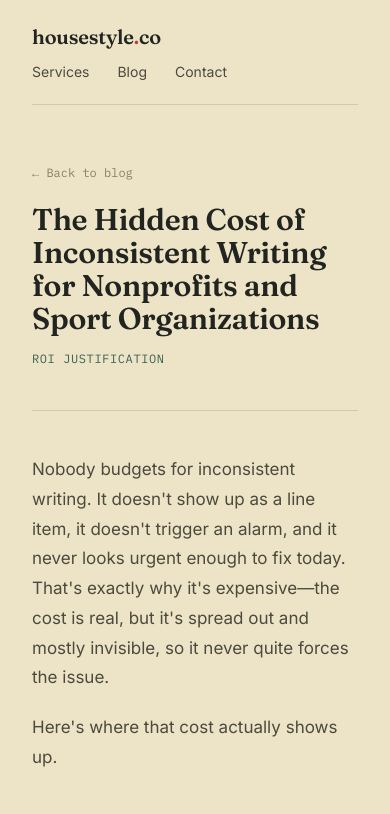
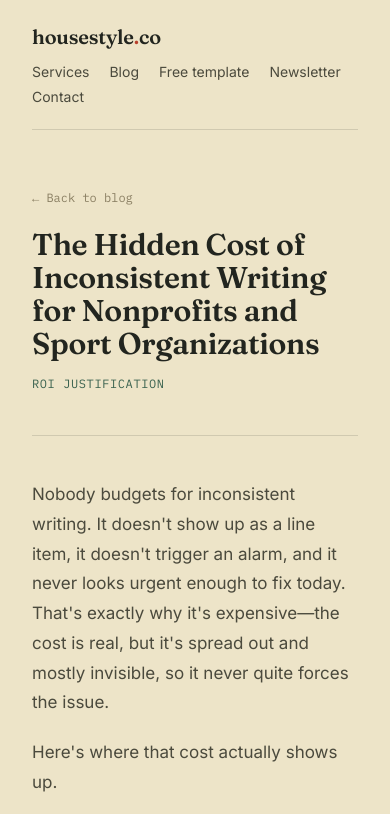
Before and after one commit to jmsmorris/housestyle-site, a plain HTML site: page blog/hidden-cost-of-inconsistent-writing.html in a window 390 px wide. Shown: the top 814 px of the page. Drawn offline with Linux system fonts and the light colour scheme.

Commit message:
Add Free template and Newsletter links to the top menu
Co-Authored-By: Claude Sonnet 5.5 <noreply@anthropic.com>
Claude-Session: https://claude.ai/code/session_01R6QrNX8HGoktYmMRhsbSsd

```diff
--- a/blog/hidden-cost-of-inconsistent-writing.html
+++ b/blog/hidden-cost-of-inconsistent-writing.html
@@ -51,6 +51,8 @@
     <div class="navlinks">
       <a href="../index.html#services">Services</a>
       <a href="index.html">Blog</a>
+      <a href="../free-template/index.html">Free template</a>
+      <a href="https://housestyleca.substack.com" target="_blank" rel="noopener">Newsletter</a>
       <a href="../index.html#contact">Contact</a>
     </div>
   </nav>
--- a/style.css
+++ b/style.css
@@ -132,6 +132,7 @@ footer{padding:0 0 60px;}
   .about{grid-template-columns:1fr;}
   .steps{grid-template-columns:1fr 1fr;}
   .nav{flex-direction:column;align-items:flex-start;gap:14px;position:static;}
+  .navlinks{flex-wrap:wrap;gap:8px 20px;}
 }
 
 /* ---- HubSpot embedded forms ---- */
```
Also changed, not shown: blog/how-to-brief-a-freelancer.html (+2 -0 lines), blog/how-to-roll-out-a-style-guide.html (+2 -0 lines), blog/index.html (+2 -0 lines), blog/new-logo-words-havent-caught-up.html (+2 -0 lines), blog/signs-youve-outgrown-unwritten-style-rules.html (+2 -0 lines), blog/sounding-like-one-organization.html (+2 -0 lines), blog/style-guide-brand-voice-glossary.html (+2 -0 lines), blog/what-goes-into-a-style-guide.html (+2 -0 lines), blog/why-everyone-writes-differently.html (+2 -0 lines), blog/why-your-organization-needs-a-style-guide.html (+2 -0 lines), free-template/index.html (+1 -0 lines), free-template/thank-you.html (+2 -0 lines), index.html (+2 -0 lines).
